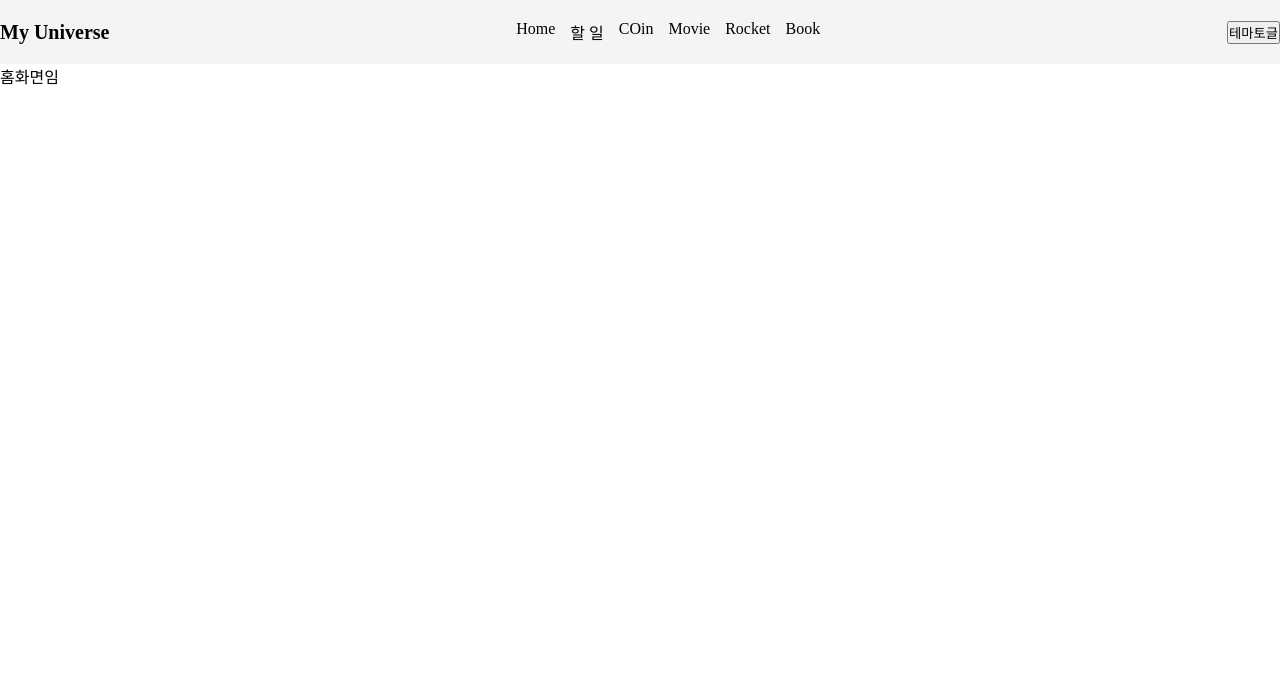
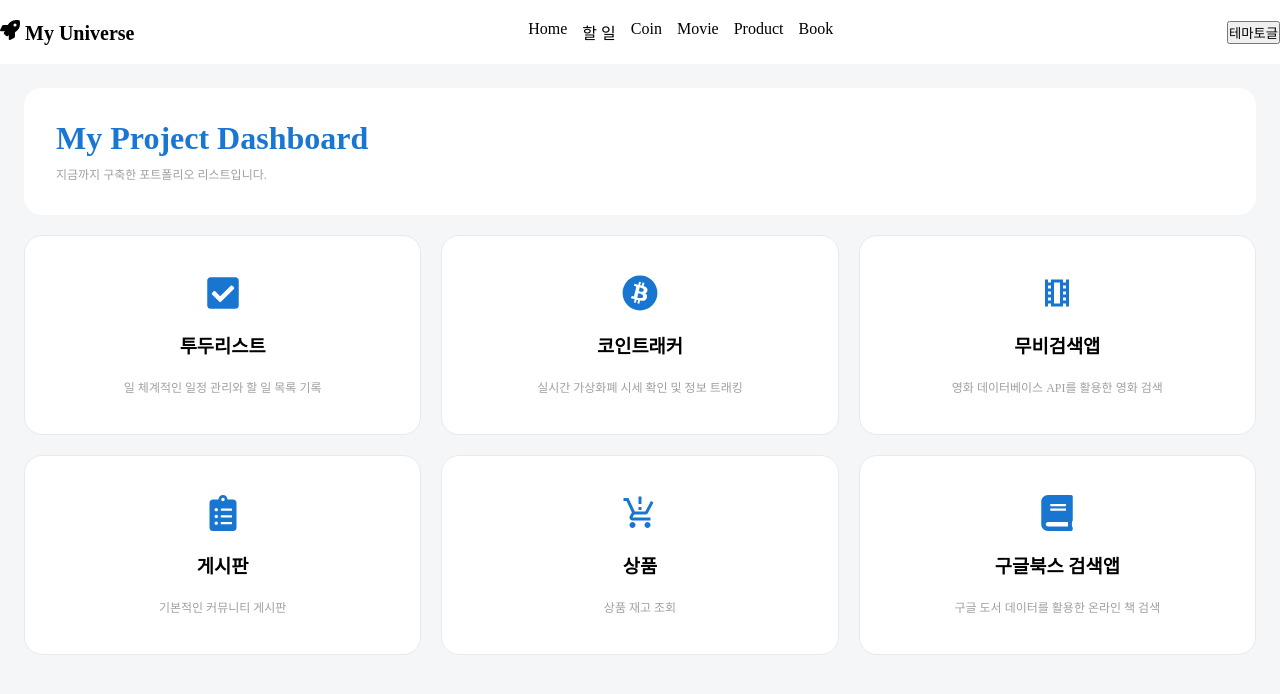
Before and after one commit to hiSon555/react-11-total, a React (Vite) app: page / in a window 1280 px wide. Shown: the top 694 px of the page. Built offline with nearby package versions, Linux system fonts and the light colour scheme.

Commit message:
Home 화면 스타일링 완료 및 Link 추가, 'card' 와 'container' 공통 styled-components 추가 *게시판 링크 x

```diff
--- a/src/App.tsx
+++ b/src/App.tsx
@@ -3,11 +3,11 @@ import Home from "./pages/Home.tsx";
 import Coin from "./pages/Coin.tsx";
 import Todo from "./pages/Todo.tsx";
 import Movie from "./pages/Movie.tsx";
-import Rocket from "./pages/Rocket.tsx";
 import Book from "./pages/Book.tsx";
 import { BrowserRouter, Route, Routes } from "react-router";
 import Header from "./components/Header.tsx";
 import styled from "styled-components";
+import Product from "./pages/Product.tsx";
 
 const Wrap = styled.div`
     min-height: 100dvh;
@@ -27,7 +27,7 @@ function App() {
                         <Route path={"/todo"} element={<Todo />}></Route>
                         <Route path={"/coin"} element={<Coin />}></Route>
                         <Route path={"/movie"} element={<Movie />}></Route>
-                        <Route path={"/rocket"} element={<Rocket />}></Route>
+                        <Route path={"/product"} element={<Product />}></Route>
                         <Route path={"/book"} element={<Book />}></Route>
                     </Routes>
                 </Wrap>
--- a/src/components/Header.tsx
+++ b/src/components/Header.tsx
@@ -1,12 +1,13 @@
 import styled from "styled-components";
 import { Link } from "react-router";
+import { FaRocket } from "react-icons/fa";
 
 const Head = styled.header`
     display: flex;
     justify-content: space-between;
     align-items: center;
     height: 64px;
-    background-color: #f4f4f4;
+    background-color: white;
 `;
 
 const Nav = styled.nav`
@@ -29,13 +30,17 @@ const NavRight = styled.div`
 function Header() {
     return (
         <Head>
-            <Logo>My Universe{/* 누르면 홈"/"으로 가는 기능 넣을 것 */}</Logo>
+            <Logo>
+                <Link to={"/"}>
+                    {<FaRocket />} My Universe
+                </Link>
+            </Logo>
             <Nav>
                 <Link to={"/"}>Home</Link>
                 <Link to={"/Todo"}>할 일</Link>
-                <Link to={"/Coin"}>COin</Link>
+                <Link to={"/Coin"}>Coin</Link>
                 <Link to={"/Movie"}>Movie</Link>
-                <Link to={"/Rocket"}>Rocket</Link>
+                <Link to={"/product"}>Product</Link>
                 <Link to={"/Book"}>Book</Link>
             </Nav>
             <NavRight>
--- a/src/pages/Home.tsx
+++ b/src/pages/Home.tsx
@@ -1,5 +1,110 @@
+import { Card, CardIcon, CardText } from "../styles/Card.ts";
+import { PageContainer } from "../styles/Container.ts";
+import styled from "styled-components";
+import { Link } from "react-router";
+import { FaBitcoin, FaBook, FaCheckSquare, FaClipboardList } from "react-icons/fa";
+import { MdOutlineLocalMovies, MdOutlineProductionQuantityLimits } from "react-icons/md";
+
+const Title = styled.div`
+    display: flex;
+    flex-direction: column;
+    justify-content: center;
+    gap: 8px;
+    min-height: 100px;
+    padding: 32px;
+    background-color: #ffffff;
+    border-radius: 18px;
+    margin: 0;
+    color: #1976d2;
+
+    p {
+        font-size: 12px;
+        color: #a0a0a0;
+    }
+`;
+
+const Grid = styled.div`
+    display: grid;
+    grid-template-columns: repeat(3, 1fr);
+    gap: 20px;
+`;
+
 function Home() {
-    return <>홈화면임</>;
+    return (
+        <PageContainer>
+            <Title>
+                <h1>My Project Dashboard</h1>
+                <p>지금까지 구축한 포트폴리오 리스트입니다.</p>
+            </Title>
+
+            <Grid>
+                <Link to={"/todo"}>
+                    <Card>
+                        <CardIcon>
+                            <FaCheckSquare />
+                        </CardIcon>
+                        <h3>투두리스트</h3>
+                        <CardText>일 체계적인 일정 관리와 할 일 목록 기록</CardText>
+                    </Card>
+                </Link>
+                <Link to={"/coin"}>
+                    <Card>
+                        <div>
+                            <CardIcon>
+                                <FaBitcoin />
+                            </CardIcon>
+                        </div>
+                        <h3>코인트래커</h3>
+                        <CardText>실시간 가상화폐 시세 확인 및 정보 트래킹</CardText>
+                    </Card>
+                </Link>
+                <Link to={"/movie"}>
+                    <Card>
+                        <div>
+                            <CardIcon>
+                                <MdOutlineLocalMovies />
+                            </CardIcon>
+                        </div>
+                        <h3>무비검색앱</h3>
+                        <CardText>영화 데이터베이스 API를 활용한 영화 검색</CardText>
+                    </Card>
+                </Link>
+                <Link to={"/"}>
+                    <Card>
+                        <div>
+                            <CardIcon>
+                                <FaClipboardList />
+                            </CardIcon>
+                        </div>
+                        <h3>게시판</h3>
+                        <CardText>기본적인 커뮤니티 게시판</CardText>
+                    </Card>
+                </Link>
+                <Link to={"/product"}>
+                    <Card>
+                        <div>
+                            <CardIcon>
+                                <MdOutlineProductionQuantityLimits />
+                            </CardIcon>
+                        </div>
+                        <h3>상품</h3>
+                        <CardText>상품 재고 조회</CardText>
+                    </Card>
+                </Link>
+                <Link to={"/book"}>
+                    <Card>
+                        <div>
+                            <CardIcon>
+                                <FaBook />
+                            </CardIcon>
+                        </div>
+                        <h3>구글북스 검색앱</h3>
+                        <CardText>구글 도서 데이터를 활용한 온라인 책 검색</CardText>
+                    </Card>
+                </Link>
+            </Grid>
+        </PageContainer>
+    );
 }
 
 export default Home;
--- /dev/null
+++ b/src/pages/Product.tsx
@@ -0,0 +1,5 @@
+function Product() {
+    return <>상품?</>;
+}
+
+export default Product;
--- a/src/pages/Rocket.tsx
+++ /dev/null
@@ -1,5 +0,0 @@
-function Rocket() {
-    return <>상품?</>;
-}
-
-export default Rocket;
--- /dev/null
+++ b/src/styles/Card.ts
@@ -0,0 +1,37 @@
+import styled from "styled-components";
+
+export const Card = styled.div`
+    display: flex;
+    flex-direction: column;
+    align-items: center;
+    justify-content: center;
+    gap: 20px;
+    min-height: 200px;
+    padding: 24px;
+    background-color: #ffffff;
+    border: 1px solid #e7e9ec;
+    border-radius: 18px;
+    cursor: pointer;
+    transition: all 0.2s;
+
+    &:hover {
+        transform: translateY(-4px);
+        box-shadow: 0 6px 18px rgba(0, 0, 0, 0.06);
+        border-color: #1976d2;
+    }
+`;
+
+export const CardIcon = styled.div`
+    display: flex;
+    align-items: center;
+    justify-content: center;
+    font-size: 36px;
+    color: #1876d1;
+`;
+
+export const CardText = styled.p`
+    margin: 0;
+    font-size: 12px;
+    color: #a0a0a0;
+    text-align: center;
+`;
--- /dev/null
+++ b/src/styles/Container.ts
@@ -0,0 +1,12 @@
+import styled from "styled-components";
+
+export const PageContainer = styled.main`
+    width: 100%;
+    min-height: 100dvh;
+    display: flex;
+    flex-direction: column;
+    padding: 24px;
+    background-color: #f4f6f8;
+    box-sizing: border-box;
+    gap : 20px
+`;
```
